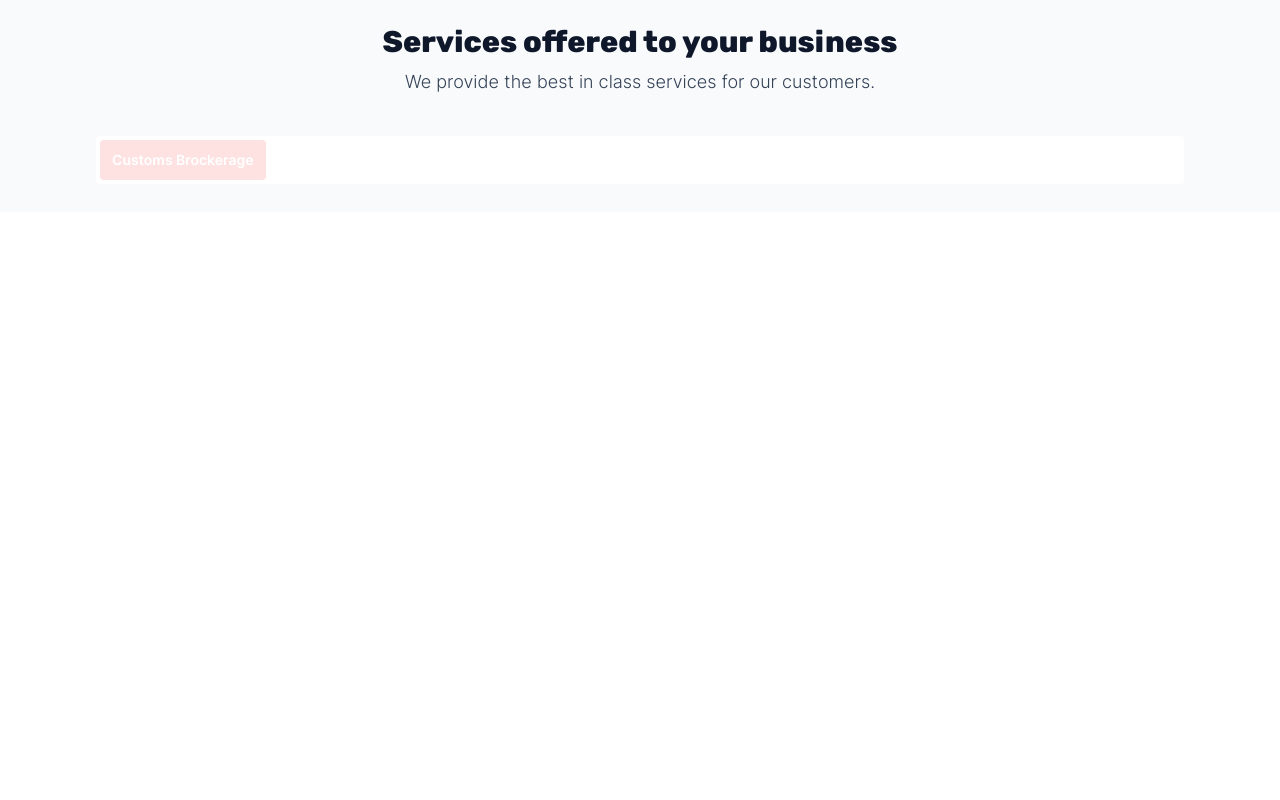
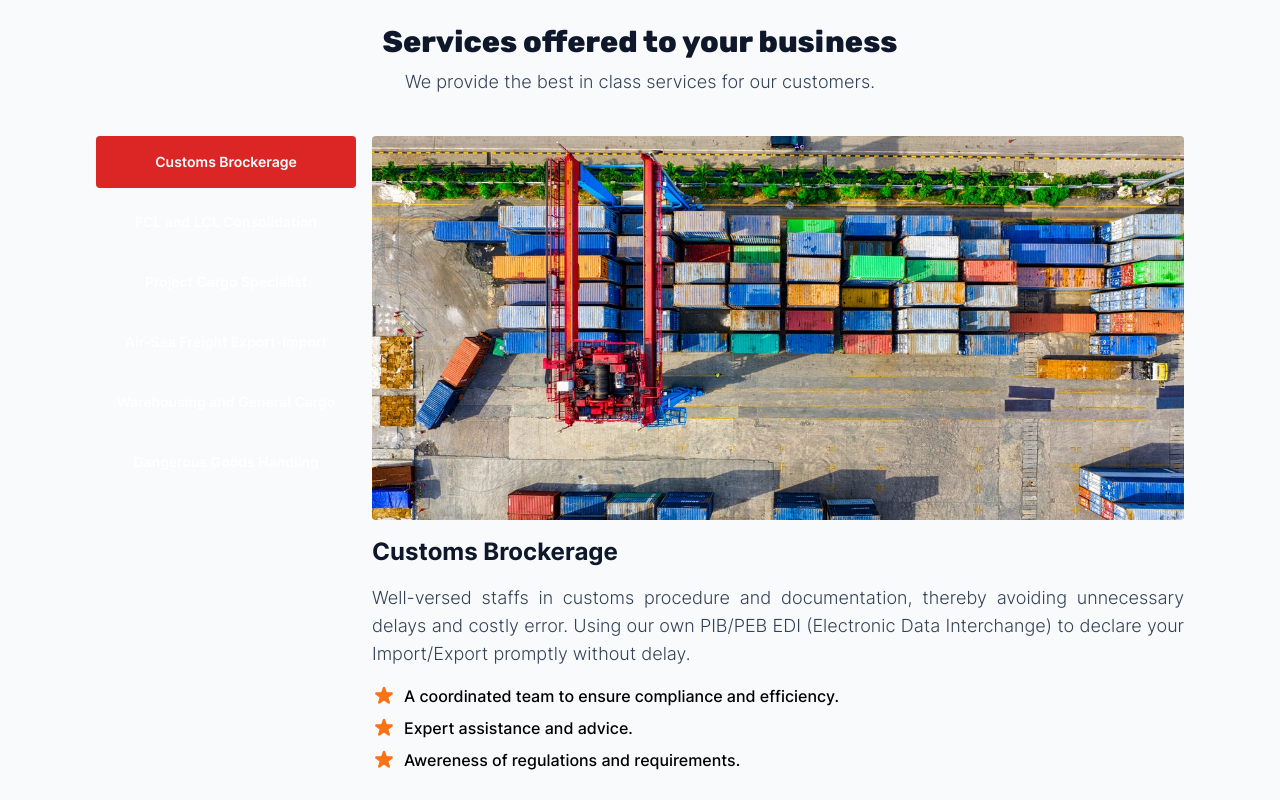
Before and after one commit to panduananto/cerindo, a React (Create React App) app: page / in a window 1280 px wide. Shown: the part 1699-2499 px from the top of the page. Before the commit the page ends 1911 px from the top, so only its background shows below. Built offline with nearby package versions, Linux system fonts and the light colour scheme.

Commit message:
services tab content on desktop view

```diff
--- a/src/components/ServiceSection.js
+++ b/src/components/ServiceSection.js
@@ -1,24 +1,25 @@
 import React from 'react';
 
 import { Tab } from '@headlessui/react';
+import { HiStar } from 'react-icons/hi';
 
 import { services } from '../data';
 import classNames from '../utils/classNames';
 
 function ServiceSection() {
 	return (
-		<div className="mt-6 w-full md:mt-10">
+		<div className="mt-6 grid w-full grid-cols-12 gap-4 md:mt-10">
 			<Tab.Group>
-				<Tab.List className="flex space-x-1 overflow-y-auto rounded bg-white p-1">
+				<Tab.List className="col-span-3 space-y-2 self-start">
 					{Object.keys(services).map((service) => (
 						<Tab
 							key={service}
 							className={({ selected }) =>
 								classNames(
 									classNames(
-										'w-full whitespace-nowrap rounded py-2.5 px-3 text-sm font-semibold leading-5 text-white',
-										'ring-white ring-offset-2 ring-offset-red-600 focus:outline-none focus:ring-2',
-										selected ? 'bg-red-100 text-red-600' : 'text-slate-400 hover:text-red-500'
+										'w-full whitespace-nowrap rounded py-4 px-5 text-sm font-semibold leading-5 text-white',
+										'focus:outline-none focus:ring-2 focus:ring-red-500 focus:ring-offset-2 focus:ring-offset-slate-50',
+										selected ? 'bg-red-600 text-white' : 'text-slate-500 hover:bg-slate-200 hover:text-slate-600'
 									)
 								)
 							}
@@ -27,6 +28,31 @@ function ServiceSection() {
 						</Tab>
 					))}
 				</Tab.List>
+				<Tab.Panels className="col-span-9">
+					{Object.values(services).map((posts, index) => (
+						<Tab.Panel key={`posts-${index}`}>
+							{posts.map((post) => (
+								<div key={`post-${post.id}`} className="space-y-4">
+									<img
+										src={post.images}
+										className="h-96 w-full rounded bg-no-repeat object-cover object-center"
+										alt={`${post.id}`}
+									/>
+									<h3 className="text-2xl font-bold text-slate-900">{post.title}</h3>
+									<p className="text-justify text-lg font-light text-slate-700">{post.description}</p>
+									<ul className="space-y-2">
+										{post.benefits.map((benefit) => (
+											<li className="flex flex-row items-center space-x-2">
+												<HiStar className="h-6 w-6 text-orange-500"></HiStar>
+												<p className="font-medium">{benefit.description}</p>
+											</li>
+										))}
+									</ul>
+								</div>
+							))}
+						</Tab.Panel>
+					))}
+				</Tab.Panels>
 			</Tab.Group>
 		</div>
 	);
```
